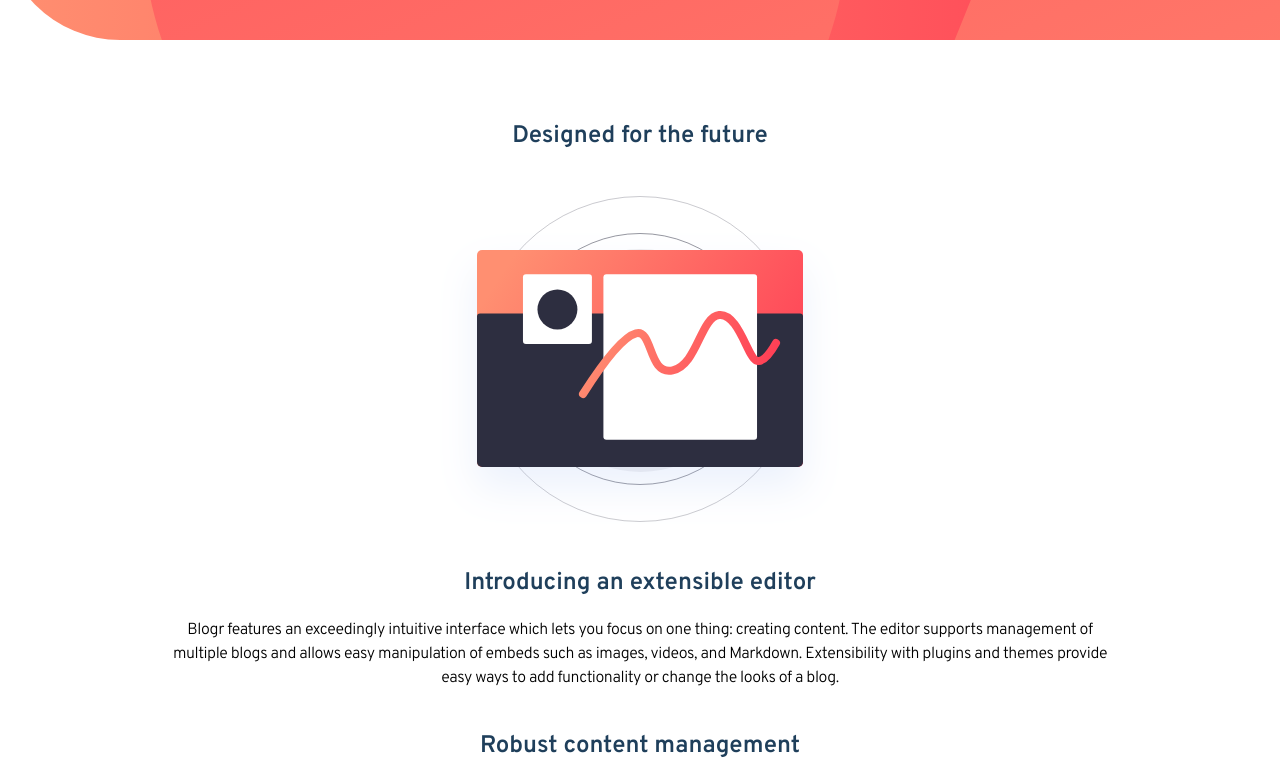
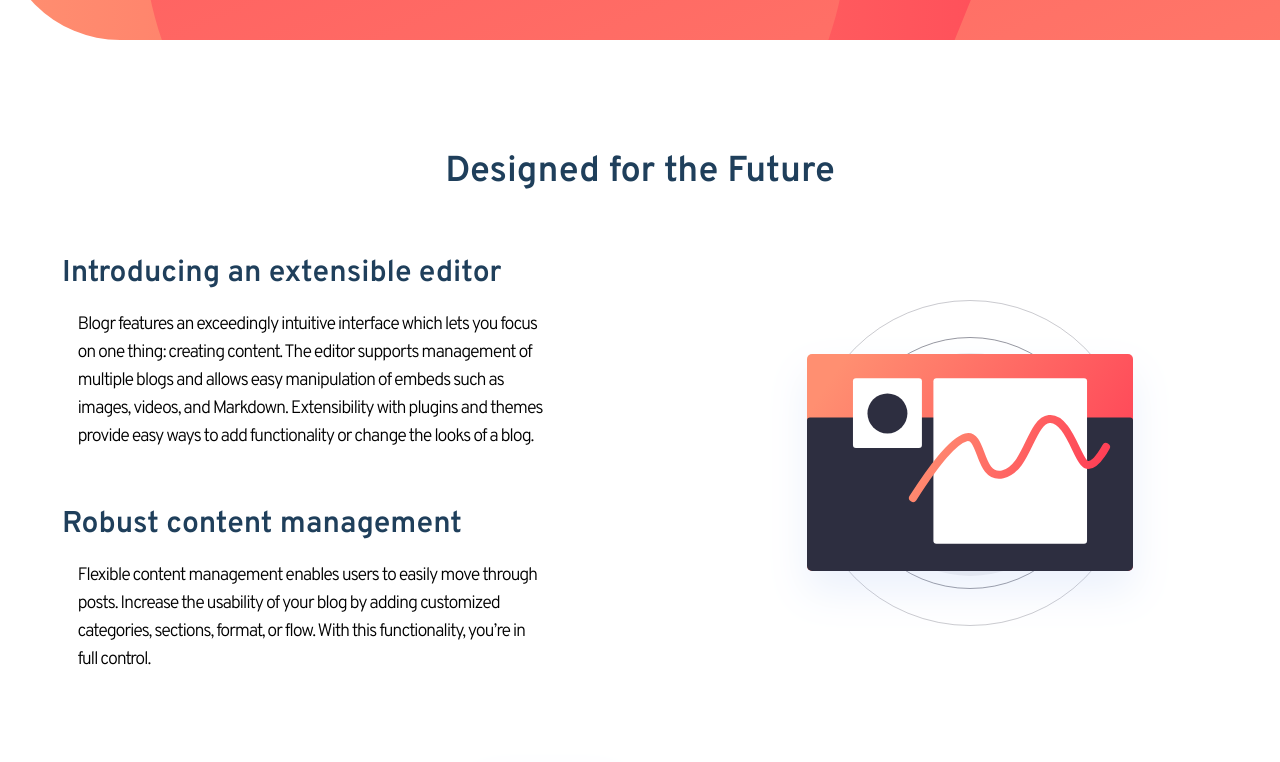
Before and after one commit to Arfirpo/blogr-landing-page-main, a React (Create React App) app: page / in a window 1280 px wide. Shown: the part 560-1322 px from the top of the page. Built offline with nearby package versions, Linux system fonts and the light colour scheme.

Commit message:
continue with the announce dskt

```diff
--- /dev/null
+++ b/src/components/Announce.jsx
@@ -0,0 +1,36 @@
+import React from "react";
+import { Paragraph } from "./Paragraph";
+import { descriptions } from "./Main";
+import designMbl from "../images/illustration-editor-mobile.svg";
+import designIDskt from "../images/illustration-editor-desktop.svg";
+
+export const Announce = () => {
+  return (
+    <div className="flex flex-col xl:flex-row-reverse items-center justify-center gap-[2.5rem] mb-24">
+      <div className="w-full xl:w-[50%] flex flex-col items-center gap-11">
+        <picture>
+          <source
+            srcSet={designMbl}
+            media="(width < 1024px)" />
+          <source
+            srcSet={designIDskt}
+            media="(width >= 1300px)"
+            alt="laptop"
+            className="xl:absolute w-[520px] -right-9"
+          />
+          <img src={designMbl} alt="mobile" />
+        </picture>
+      </div>
+      <div className="flex flex-col gap-14 xl:w-[50%] items-center">
+        <Paragraph
+          title={`${descriptions[1].title}`}
+          paragraph={`${descriptions[1].text}`}
+        />
+        <Paragraph
+          title={`${descriptions[2].title}`}
+          paragraph={`${descriptions[2].text}`}
+        />
+      </div>
+    </div>
+  );
+};
--- a/src/components/Main.jsx
+++ b/src/components/Main.jsx
@@ -1,9 +1,9 @@
 import React from "react";
 import { Promotion } from "./Promotion";
 import computerImg from "../images/illustration-laptop-mobile.svg";
-import designImg from "../images/illustration-editor-mobile.svg";
 import { Paragraph } from "../components/Paragraph";
 import { MiddleAnnounce } from "./MiddleAnnounce";
+import { Announce } from "./Announce";
 
 export const descriptions = {
   1: {
@@ -28,21 +28,13 @@ export const descriptions = {
   },
 };
 
-
 export const Main = () => {
-
   return (
-    <main>
-      <div className="flex flex-col items-center justify-center gap-[2.5rem] mt-20 mb-24">
-        <Promotion img={designImg} text={"Designed for the future"} />
-        <Paragraph
-          title={`${descriptions[1].title}`}
-          paragraph={`${descriptions[1].text}`}
-        />
-        <Paragraph
-          title={`${descriptions[2].title}`}
-          paragraph={`${descriptions[2].text}`}
-        />
+    <main className="w-full h-full text-center ">
+      <div className="flex flex-col justify-evenly gap-16 mt-28 relative
+      ">
+        <h1 className="text-2xl lg:text-4xl font-semibold text-veryDarkBlue ">Designed for the Future</h1>
+        <Announce />
       </div>
       <MiddleAnnounce />
       <div className="flex flex-col items-center justify-center gap-[2.5rem] mb-[5.625rem] text-veryDarkGrayishBlue">
--- a/src/components/Paragraph.jsx
+++ b/src/components/Paragraph.jsx
@@ -2,11 +2,11 @@ import React from "react";
 
 export const Paragraph = ({ title, paragraph }) => {
   return (
-    <div className="flex flex-col items-center text-center gap-[1.2rem] ">
-      <h1 className="w-[57.33%] text-2xl font-semibold text-veryDarkBlue">
+    <div className="flex flex-col items-center text-center xl:text-left gap-[1.2rem]">
+      <h1 className="w-[57.33%] xl:w-[80%] text-2xl xl:text-3xl font-semibold text-veryDarkBlue">
         {title}
       </h1>
-      <p className="w-[75%]  tracking-tight">{paragraph}</p>
+      <p className="w-[75%] tracking-[-1.2px] text-lg">{paragraph}</p>
     </div>
   );
 };
--- /dev/null
+++ b/src/components/tempCodeRunnerFile.jsx
@@ -0,0 +1 @@
+handleHEadingClick
```
Lines whose indentation alone changed are shown as unchanged.
